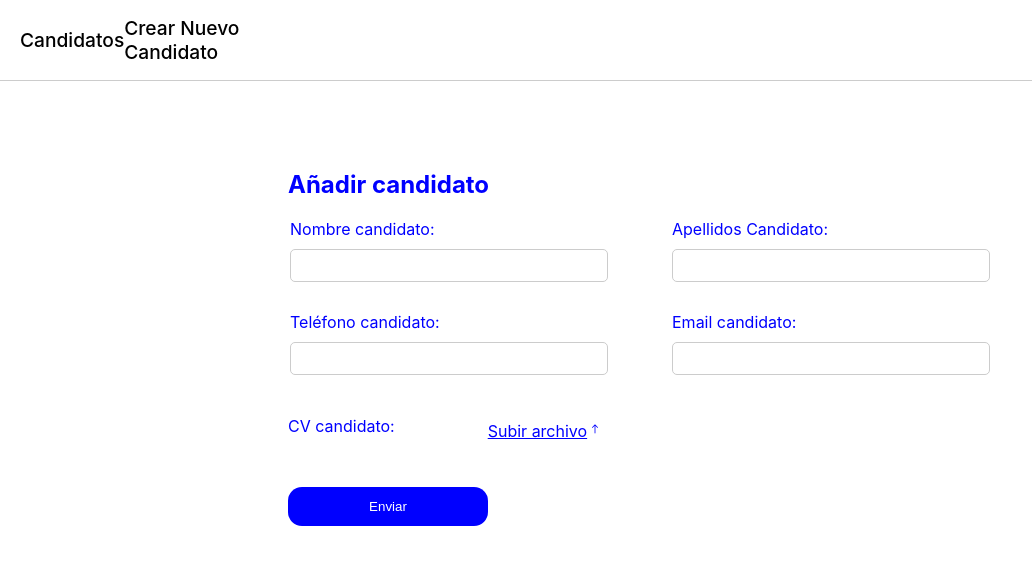
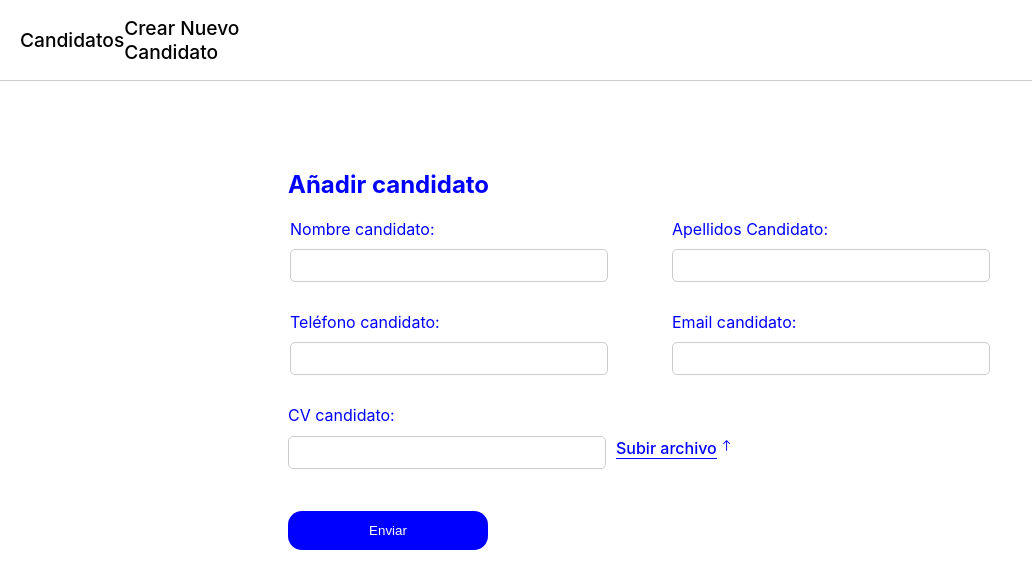
Before and after one commit to wiflysk8/Candidates_Front, a React (Create React App) app: page /create-candidate in a window 1280 px wide. Shown: the top 588 px of the page, without its empty margins (0-1032 px from the left). Built offline with nearby package versions, Linux system fonts and the light colour scheme; no server answers.

Commit message:
improved upload button

```diff
--- a/src/pages/Candidates/Candidates.css
+++ b/src/pages/Candidates/Candidates.css
@@ -17,8 +17,9 @@
   display: flex;
   align-items: center;
   gap: 40px;
-  padding: 6px 8px;
+  padding: 12px;
   background-color: rgba(128, 128, 128, 0.048);
+  border-radius: 8px;
 }
 
 .candidateField {
--- a/src/pages/CreateCandidates/CreateCandidates.css
+++ b/src/pages/CreateCandidates/CreateCandidates.css
@@ -53,6 +53,10 @@ fieldset {
 input[type="file"] {
   background-color: #00b8d4;
   border: none;
+  position: relative;
+  top: 40px;
+  left: 210px;
+  width: 120px;
 }
 
 input[type="file"]::before {
@@ -62,6 +66,8 @@ input[type="file"]::before {
   color: white;
   padding: 8px;
   border-radius: 4px;
+  width: 100px;
+  cursor: pointer;
 }
 
 input[type="file"] {
@@ -80,8 +86,12 @@ input[type="file"] {
 }
 
 .inputFile {
-  text-decoration: underline;
+  border-bottom: 1px solid blue;
+  margin-left: 10px;
+  font-weight: 500;
   position: relative;
-  left: -200px;
+  bottom: 6px;
+  line-height: 4px;
+  padding-bottom: 8px;
   z-index: -1;
 }
--- a/src/pages/CreateCandidates/CreateCandidates.jsx
+++ b/src/pages/CreateCandidates/CreateCandidates.jsx
@@ -13,6 +13,7 @@ const CreateCandidates = () => {
   const [cv, setCv] = useState("");
   const [submitted, setSubmitted] = useState(false);
   const { getCandidates } = useContext(CandidatesContext);
+  const [file, setFile] = useState(null);
 
   const handleSubmit = (event) => {
     event.preventDefault();
@@ -92,12 +93,16 @@ const CreateCandidates = () => {
             <label>CV candidato:</label>
             <input
               type="file"
-              onChange={(event) => setCv(event.target.files[0])}
+              onChange={(event) => {
+                setCv(event.target.files[0]);
+                setFile(event.target.files[0].name);
+              }}
             />
-            <p className="inputFile">
-              Subir archivo
-              <IoIosArrowRoundUp />
-            </p>
+          </div>
+          <div style={{ display: "flex" }}>
+            <input type="text" value={file} style={{ height: "15px" }} />
+            <p className="inputFile">Subir archivo</p>
+            <IoIosArrowRoundUp size={"1.2em"} />
           </div>
           <button type="submit" style={{ marginTop: "30px" }}>
             Enviar
```
